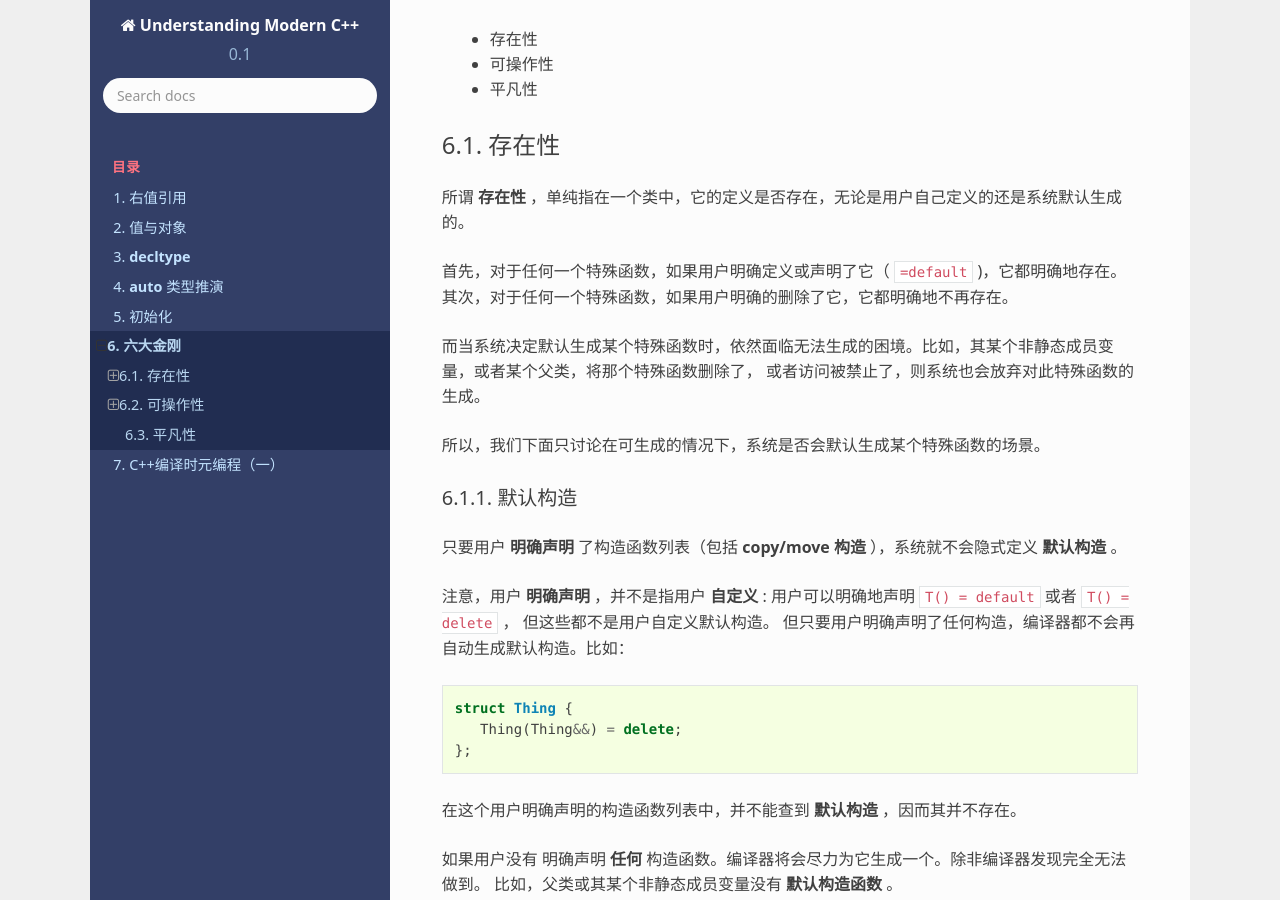
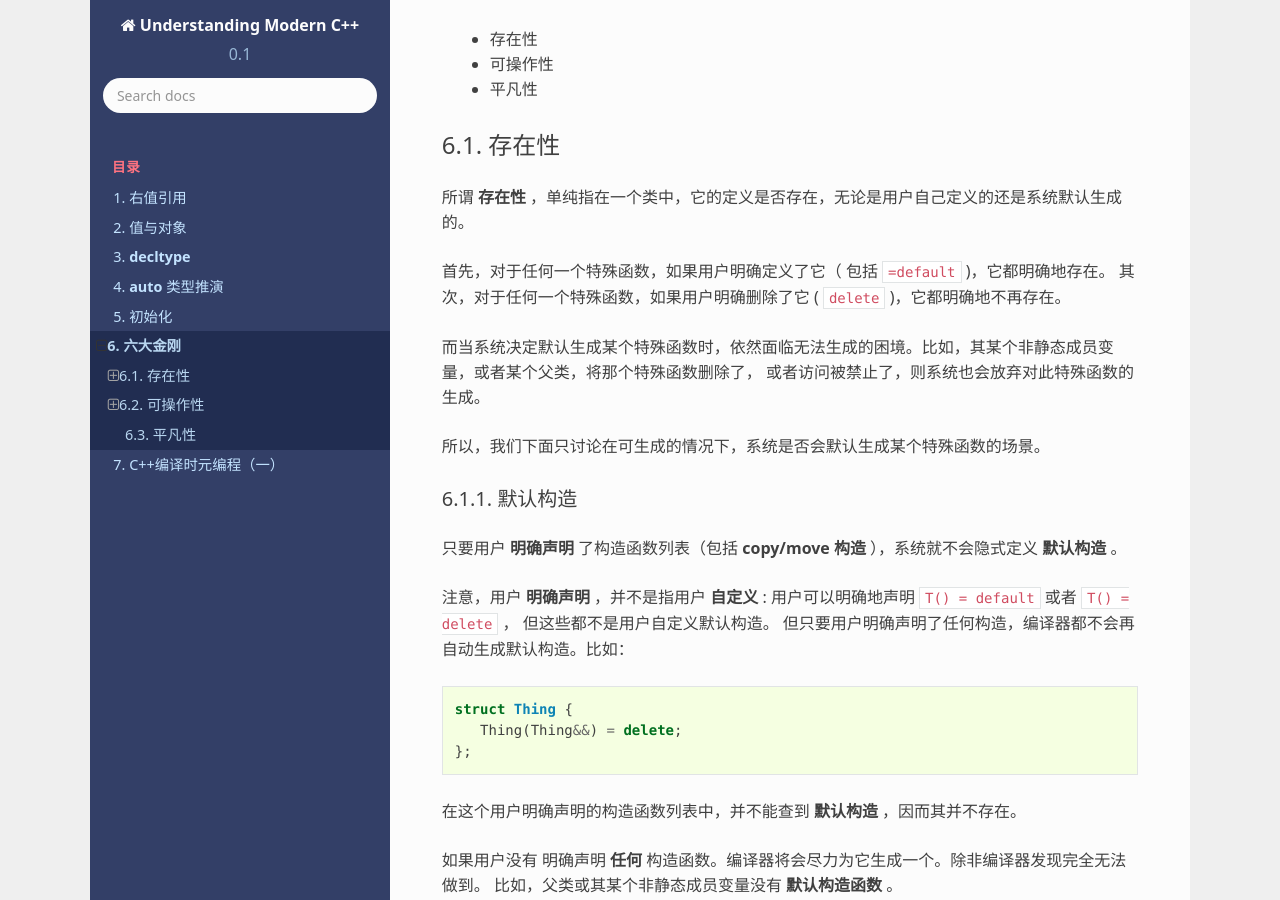
Before and after one commit to godsme/understand_modern_cpp, a Sphinx documentation site: the page built from docs/source/gang_of_6.rst, in a window 1280 px wide and 900 px high, scrolled down 1079 px. Built offline with Sphinx 7.4.7 and the Read the Docs theme 2.0.0, drawn with Linux system fonts in a browser that asks for light colours; formulas are drawn with MathJax 3.

Commit message:
added more data

```diff
--- a/docs/source/gang_of_6.rst
+++ b/docs/source/gang_of_6.rst
@@ -55,8 +55,8 @@
 
 所谓 **存在性** ，单纯指在一个类中，它的定义是否存在，无论是用户自己定义的还是系统默认生成的。
 
-首先，对于任何一个特殊函数，如果用户明确定义或声明了它（ ``=default`` )，它都明确地存在。
-其次，对于任何一个特殊函数，如果用户明确的删除了它，它都明确地不再存在。
+首先，对于任何一个特殊函数，如果用户明确定义了它（ 包括 ``=default`` )，它都明确地存在。
+其次，对于任何一个特殊函数，如果用户明确删除了它 ( ``delete`` )，它都明确地不再存在。
 
 
 而当系统决定默认生成某个特殊函数时，依然面临无法生成的困境。比如，其某个非静态成员变量，或者某个父类，将那个特殊函数删除了，
```
